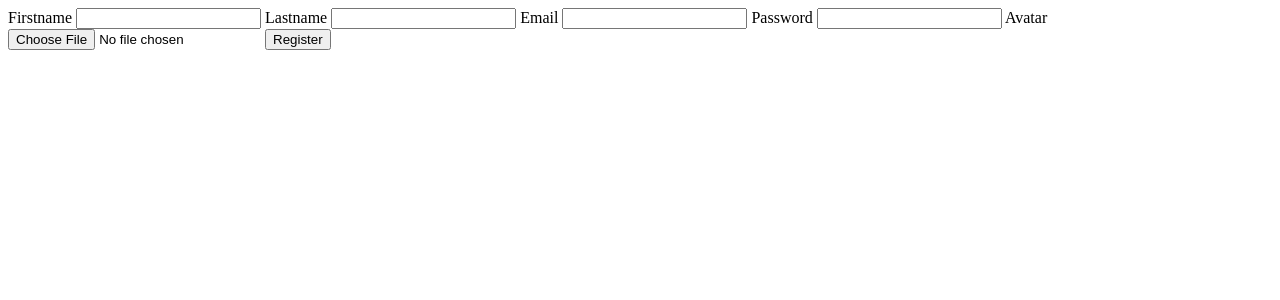
After one commit to simonvherzele/ProjectKvMechelen, a PHP site: page /register.php in a window 1280 px wide. The commit adds this page. Shown: the top 300 px of the page. Run offline with PHP 8.4, Linux system fonts and the light colour scheme.

Commit message:
register and login

```diff
--- a/classes/User.php
+++ b/classes/User.php
@@ -1,5 +1,5 @@
 <?php
-namespace IMDterest\Classes;
+include_once ("Db.php");
 
 class User
 {
--- a/index.php
+++ b/index.php
@@ -1,6 +1,4 @@
 <?php
-
-
 
 ?><!DOCTYPE html>
 <html lang="en">
--- /dev/null
+++ b/register.php
@@ -0,0 +1,52 @@
+<?php
+    include_once("classes/User.php");
+
+    if(!empty($_POST)){
+        $firstname = $_POST['firstname'];
+        $lastname = $_POST['lastname'];
+        $email = $_POST['email'];
+        $password = $_POST['password'];
+        $avatar = $_POST['avatar'];
+
+        $user = new User();
+        $user->setFirstname($firstname);
+        $user->setLastname($lastname);
+        $user->setEmail($email);
+        $user->setPassword($password);
+        $user->setAvatar($avatar);
+
+        $user->register();
+
+        header('Location: index.php');
+    }
+
+?><!doctype html>
+<html lang="en">
+<head>
+    <meta charset="UTF-8">
+    <meta name="viewport"
+          content="width=device-width, user-scalable=no, initial-scale=1.0, maximum-scale=1.0, minimum-scale=1.0">
+    <meta http-equiv="X-UA-Compatible" content="ie=edge">
+    <title>Kv Mechelen</title>
+</head>
+<body>
+    <form action="" method="post">
+        <label for="firstname">Firstname</label>
+        <input type="text" name="firstname" id="firstname">
+
+        <label for="lastname">Lastname</label>
+        <input type="text" name="lastname" id="lastname">
+
+        <label for="email">Email</label>
+        <input type="text" name="email" id="email">
+
+        <label for="password">Password</label>
+        <input type="password" name="password" id="password">
+
+        <label for="fileToUpload">Avatar</label>
+        <input type="file"  name="avatar" id="avatar">
+
+        <button type="submit">Register</button>
+    </form>
+</body>
+</html>
```
Also changed, not shown: login.php (+21 -0 lines).
